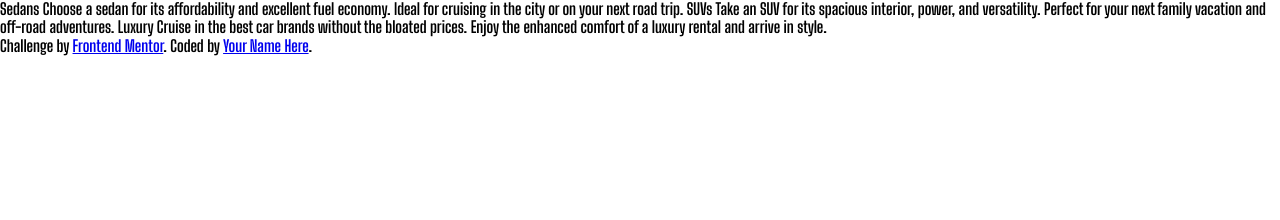
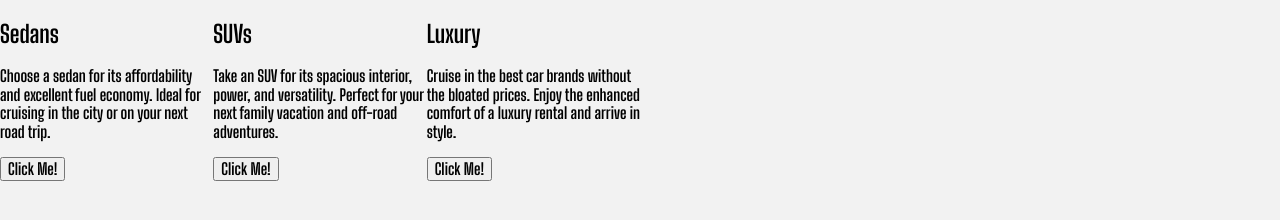
Before and after one commit to apuntesnavarrete/3-column-preview-card-component-main, a plain HTML site: page index.html in a window 1280 px wide. Drawn offline with Linux system fonts and the light colour scheme.

Commit message:
estructura css grid auto-fill

```diff
--- a/index.html
+++ b/index.html
@@ -17,22 +17,38 @@
 <link href="https://fonts.googleapis.com/css2?family=Big+Shoulders+Display:wght@700&display=swap" rel="stylesheet">
 </head>
 <body>
+  <main class="content">
+    <div class="card">
+      <h2>Sedans </h2>
+      <p>  Choose a sedan for its affordability and excellent fuel economy. Ideal for cruising in the city   or on your next road trip.
 
-  Sedans
-  Choose a sedan for its affordability and excellent fuel economy. Ideal for cruising in the city
-  or on your next road trip.
+      </p>
+      <button type="button">Click Me!</button>
 
-  SUVs
-  Take an SUV for its spacious interior, power, and versatility. Perfect for your next family vacation
-  and off-road adventures.
+    </div>
+    <div class="card">
+      <h2> SUVs</h2>
+      <p>       Take an SUV for its spacious interior, power, and versatility. Perfect for your next family vacation       and off-road adventures.
 
-  Luxury
-  Cruise in the best car brands without the bloated prices. Enjoy the enhanced comfort of a luxury
-  rental and arrive in style.
+      </p>
+      <button type="button">Click Me!</button>
 
-  <div class="attribution">
-    Challenge by <a href="https://www.frontendmentor.io?ref=challenge" target="_blank">Frontend Mentor</a>.
-    Coded by <a href="#">Your Name Here</a>.
-  </div>
+    </div>
+    <div class="card">
+      <h2>Luxury </h2>
+      <p>  Cruise in the best car brands without the bloated prices. Enjoy the enhanced comfort of a luxury
+        rental and arrive in style. </p>
+        <button type="button">Click Me!</button>
+
+
+    </div>
+  </main>
+
+
+
+
+
+
+
 </body>
 </html>
--- a/styles/index.css
+++ b/styles/index.css
@@ -11,6 +11,13 @@
 }
 
 body{
+    min-height: 100vh;
+    background-color: var(--background-headings-buttons);
     font-family: 'Lexend Deca', sans-serif;
     font-family: 'Big Shoulders Display', cursive;
 }
+.content{
+    display: grid;
+    grid-template-columns: repeat(auto-fill, minmax(200px,1fr));
+
+}
```
